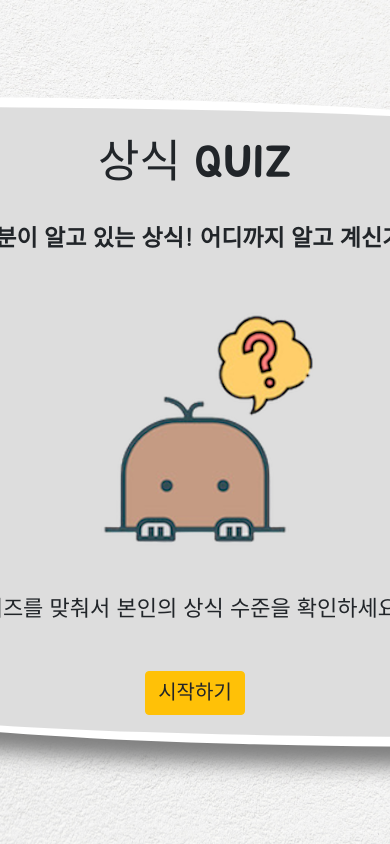
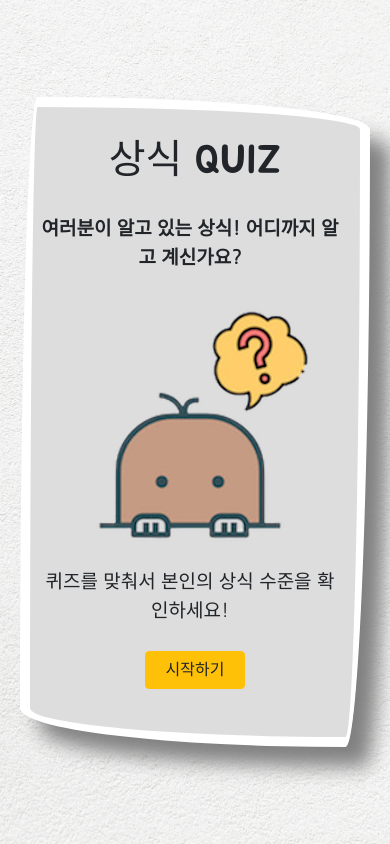
Before and after one commit to code-ggumst/code_ggumst, a Flask app: page / in a window 390 px wide; the page is wider, and only the part inside the window is pictured. Run offline with Flask 2, Linux system fonts and the light colour scheme; some libraries are stand-ins or nearby versions.

Commit message:
모바일 css 추가

```diff
--- a/static/dhstyle.css
+++ b/static/dhstyle.css
@@ -86,3 +86,30 @@ body {
 .btn-warning:hover {
     background-color: darkorange;
 }
+
+/* 모바일 css*/
+
+@media (max-width: 480px) {
+    .wrapper {
+        width: 350px;
+        height: 650px;
+    }
+    .contents {
+        width: 320px;
+    }
+    .header h1 {
+        font-size: 40px;
+    }
+    .section {
+        padding: 0;
+    }
+    .message {
+        font-size: 19px;
+    }
+    .info {
+        font-size: 19px;
+    }
+    .btn-warning {
+        font-size: 16px;
+    }
+}
```
Also changed, not shown: static/style.css (+36 -0 lines), static/style2.css (+26 -0 lines).
